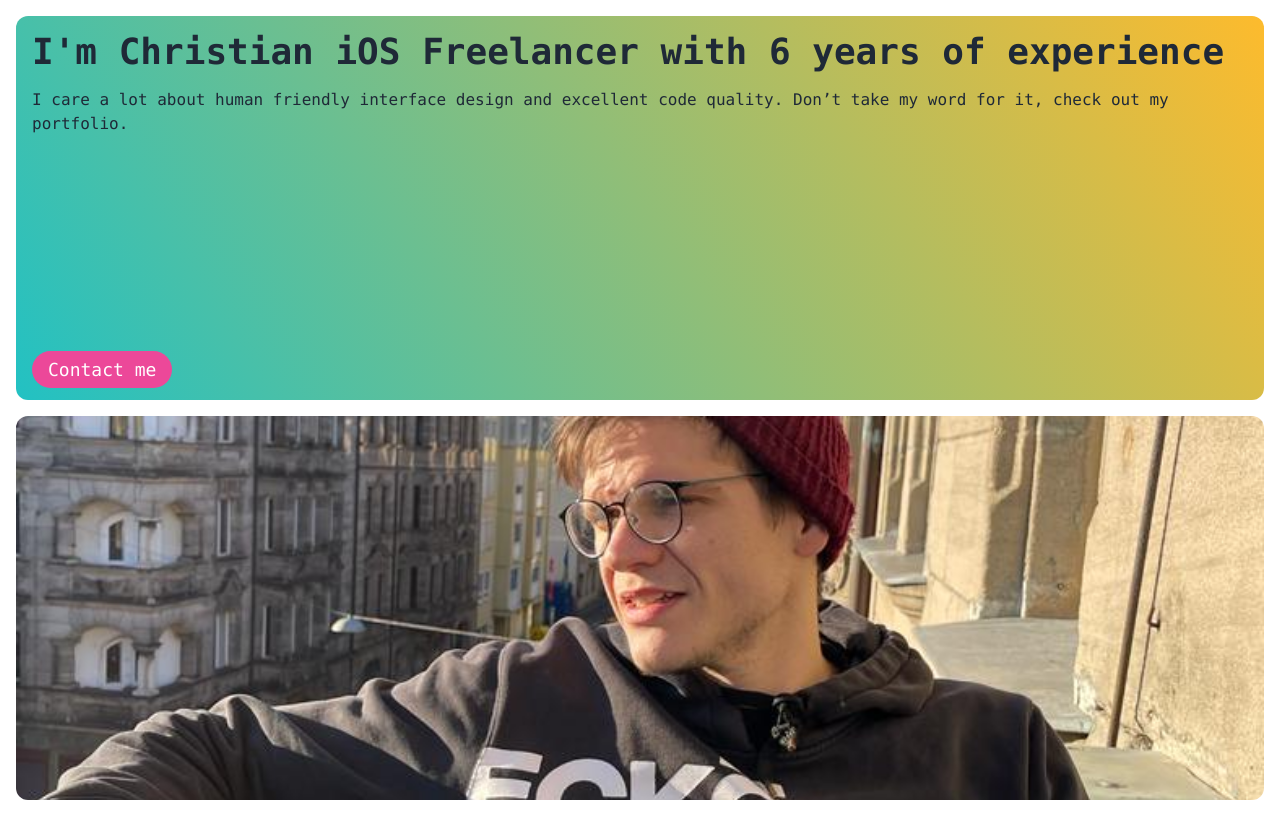
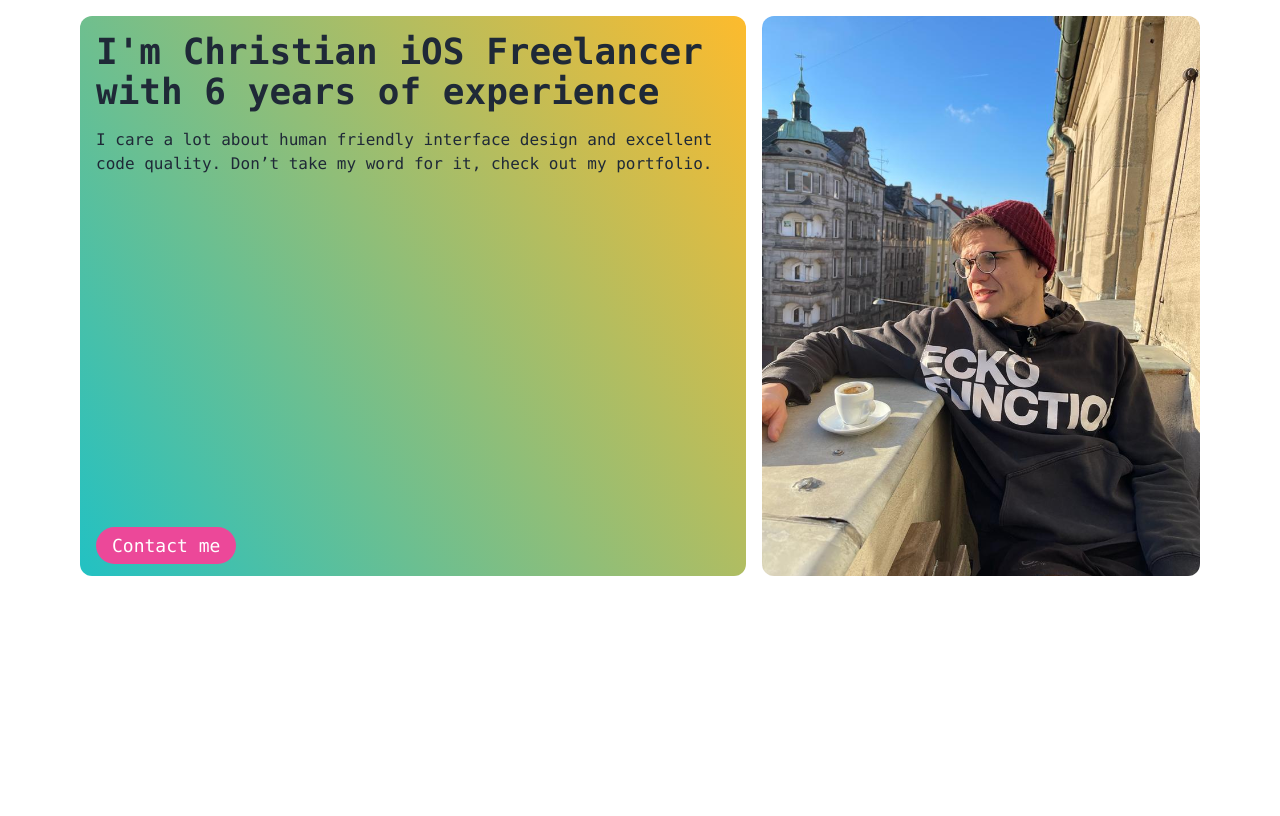
Before and after one commit to ChristianNorbertBraun/theempathicdev, a SvelteKit app: page / in a window 1280 px wide. Built offline with nearby package versions, Linux system fonts and the light colour scheme.

Commit message:
Add portfolio structure

```diff
--- /dev/null
+++ b/src/404.html
@@ -0,0 +1 @@
+Not Found
--- a/src/lib/Card.svelte
+++ b/src/lib/Card.svelte
@@ -3,6 +3,6 @@
     export { clazz as class };
 </script>
 
-<div class="bg-red-500 h-96 rounded-xl p-4 flex flex-col gap-4 {clazz}">
+<div class="bg-gray-400 h-96 md:h-[35rem] rounded-xl p-4 flex flex-col gap-4 hover:scale-[101%] transition ease-linear {clazz}">
     <slot/>
 </div>
--- a/src/routes/+page.svelte
+++ b/src/routes/+page.svelte
@@ -2,8 +2,8 @@
 	import Card from '../lib/Card.svelte';
 </script>
 
-<div class="grid grid-cols-1 w-screen p-4 gap-4">
-	<Card class="gradient text-gray-800">
+<div class="grid grid-cols-1 w-screen p-4 gap-4 md:grid-cols-5 max-w-6xl m-auto">
+	<Card class="gradient text-gray-800 md:col-span-3">
 		<h1 class="text-4xl font-semibold">I'm Christian iOS Freelancer with 6 years of experience</h1>
 		<p>
 			I care a lot about human friendly interface design and excellent code quality. Don’t take my
@@ -16,7 +16,7 @@
 			>
 		</div>
 	</Card>
-	<Card class="bg-[url('/img/avatar.jpeg')] bg-cover bg-center">
+	<Card class="bg-[url('/img/avatar.jpeg')] bg-cover bg-center md:col-span-2">
 	</Card>
 </div>
 
--- /dev/null
+++ b/src/routes/portfolio/+page.svelte
@@ -0,0 +1 @@
+hallo
--- /dev/null
+++ b/src/routes/portfolio/[projectId]/+page.svelte
@@ -0,0 +1,5 @@
+<script>
+    import { page } from '$app/stores';
+</script>
+
+{ $page.params.projectId }
--- a/svelte.config.js
+++ b/svelte.config.js
@@ -14,7 +14,9 @@ const config = {
 	],
 
 	kit: {
-		adapter: adapter()
+		adapter: adapter({
+			fallback: "404.html"
+		})
 	}
 };
 
```
